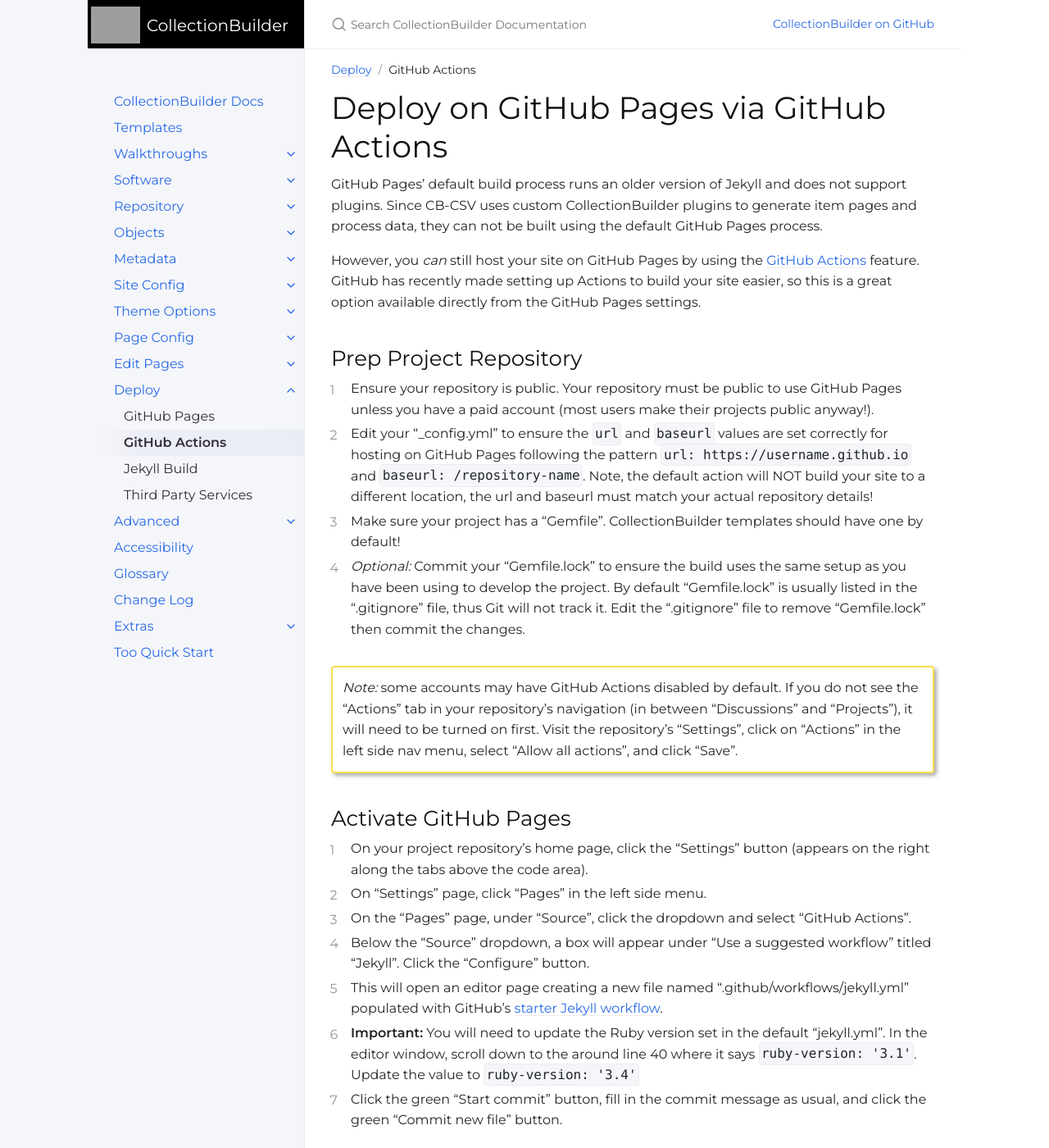
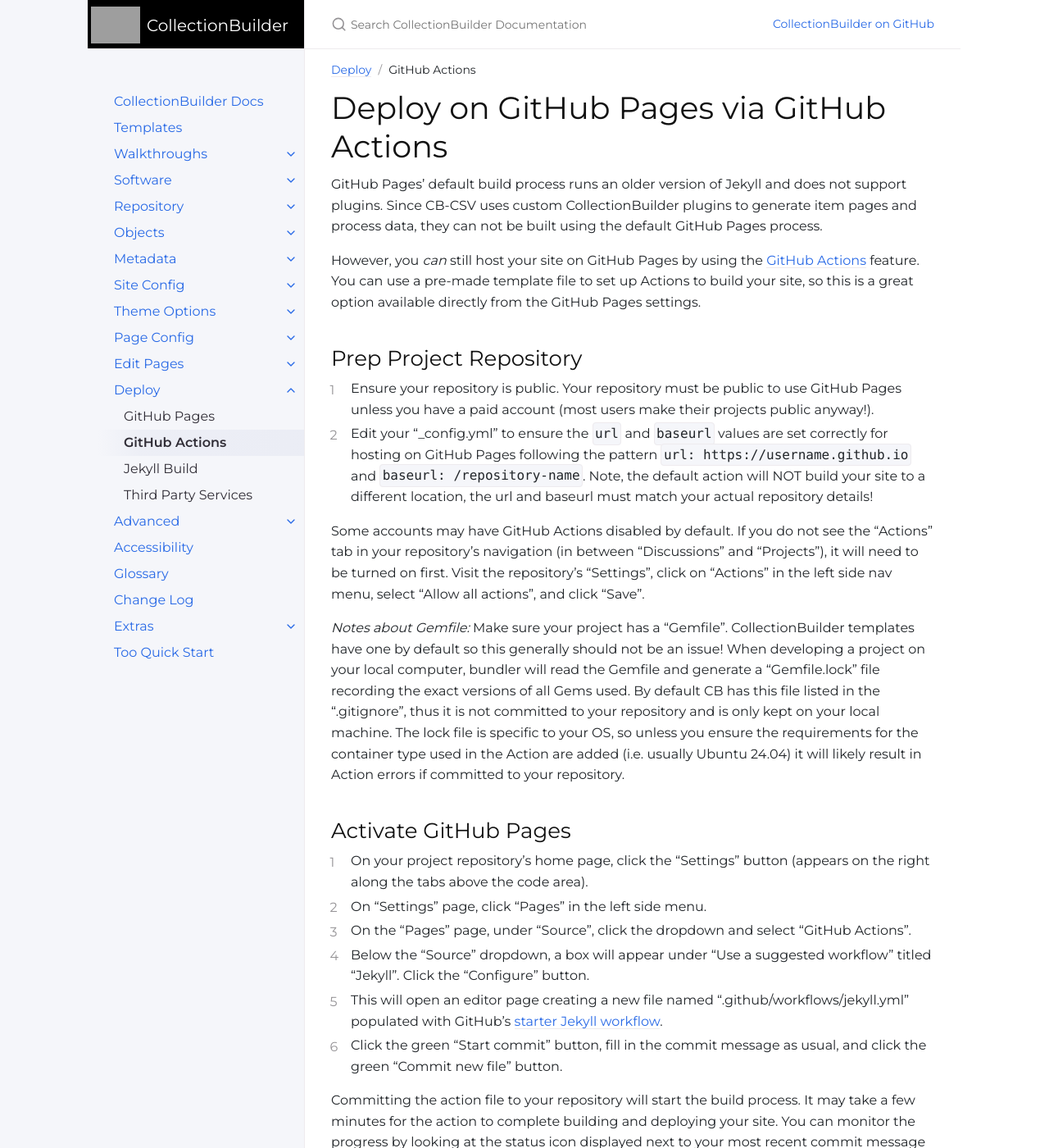
Before and after one commit to CollectionBuilder/cb-docs, a Jekyll site: the page built from docs/deploy/actions.md, in a window 1280 px wide and 1400 px high. Shown: the whole window at 82% size. Built offline with Jekyll 4.4.1, drawn with Linux system fonts in a browser that asks for light colours; comment, search, counter and statistics services are not loaded; some of the changed text lies outside the part shown.

Commit message:
update to gh actions

```diff
--- a/docs/deploy/actions.md
+++ b/docs/deploy/actions.md
@@ -10,19 +10,22 @@ GitHub Pages' default build process runs an older version of Jekyll and does not
 Since CB-CSV uses custom CollectionBuilder plugins to generate item pages and process data, they can not be built using the default GitHub Pages process.
 
 However, you *can* still host your site on GitHub Pages by using the [GitHub Actions](https://docs.github.com/en/actions) feature.
-GitHub has recently made setting up Actions to build your site easier, so this is a great option available directly from the GitHub Pages settings.
+You can use a pre-made template file to set up Actions to build your site, so this is a great option available directly from the GitHub Pages settings.
 
 ## Prep Project Repository
 
 1. Ensure your repository is public. Your repository must be public to use GitHub Pages unless you have a paid account (most users make their projects public anyway!).
 2. Edit your "_config.yml" to ensure the `url` and `baseurl` values are set correctly for hosting on GitHub Pages following the pattern `url: https://username.github.io` and `baseurl: /repository-name`. Note, the default action will NOT build your site to a different location, the url and baseurl must match your actual repository details!
-3. Make sure your project has a "Gemfile". CollectionBuilder templates should have one by default!
-4. *Optional:* Commit your "Gemfile.lock" to ensure the build uses the same setup as you have been using to develop the project. By default "Gemfile.lock" is usually listed in the ".gitignore" file, thus Git will not track it. Edit the ".gitignore" file to remove "Gemfile.lock" then commit the changes.
 
-*Note:* some accounts may have GitHub Actions disabled by default.
+Some accounts may have GitHub Actions disabled by default.
 If you do not see the "Actions" tab in your repository's navigation (in between "Discussions" and "Projects"), it will need to be turned on first.
 Visit the repository's "Settings", click on "Actions" in the left side nav menu, select "Allow all actions", and click "Save".
-{:.alert .alert-yellow }
+
+*Notes about Gemfile:*
+Make sure your project has a "Gemfile". CollectionBuilder templates have one by default so this generally should not be an issue!
+When developing a project on your local computer, bundler will read the Gemfile and generate a "Gemfile.lock" file recording the exact versions of all Gems used.
+By default CB has this file listed in the ".gitignore", thus it is not committed to your repository and is only kept on your local machine.
+The lock file is specific to your OS, so unless you ensure the requirements for the container type used in the Action are added (i.e. usually Ubuntu 24.04) it will likely result in Action errors if committed to your repository.
 
 ## Activate GitHub Pages
 
@@ -31,8 +34,7 @@ Visit the repository's "Settings", click on "Actions" in the left side nav menu,
 3. On the "Pages" page, under "Source", click the dropdown and select "GitHub Actions".
 4. Below the "Source" dropdown, a box will appear under "Use a suggested workflow" titled "Jekyll". Click the "Configure" button.
 5. This will open an editor page creating a new file named ".github/workflows/jekyll.yml" populated with GitHub's [starter Jekyll workflow](https://github.com/actions/starter-workflows/blob/main/pages/jekyll.yml).
-6. **Important:** You will need to update the Ruby version set in the default "jekyll.yml". In the editor window, scroll down to the around line 40 where it says `ruby-version: '3.1'`. Update the value to `ruby-version: '3.4'`
-7. Click the green "Start commit" button, fill in the commit message as usual, and click the green "Commit new file" button.
+6. Click the green "Start commit" button, fill in the commit message as usual, and click the green "Commit new file" button.
 
 Committing the action file to your repository will start the build process.
 It may take a few minutes for the action to complete building and deploying your site.
@@ -52,9 +54,10 @@ If a red "X" appears next to your commit, the build failed and your updates will
 
 ### Build Errors
 
-*As of November 2025, the default "jekyll.yml" starter workflow fails and gives errors!*
-The default uses Ruby 3.1 which is incompatible with current versions of Sass.
-It is necessary to update the Ruby version to 3.4, which is documented above!
+*As of November 2025, the default "jekyll.yml" starter workflow failed and gave errors!*
+It was necessary to update the version of Ruby listed in the "jekyll.yml" action file.
+In the editor window, scroll down to the around line 40 where it says `ruby-version: '3.1'`. Update the value to `ruby-version: '3.4'`.
+As of March 2026, this issue seems be resolved and the default action functions again...
 
 *As of January 2025, the default "jekyll.yml" starter workflow is broken in projects set up before 2025-01-14!*
 Due to [changes in the ubuntu-latest image](https://github.com/actions/runner-images/issues/10636), the GitHub Action will end up with errors in existing repositories.
```
Also changed, not shown: docs/deploy/index.md (+1 -1 lines).
